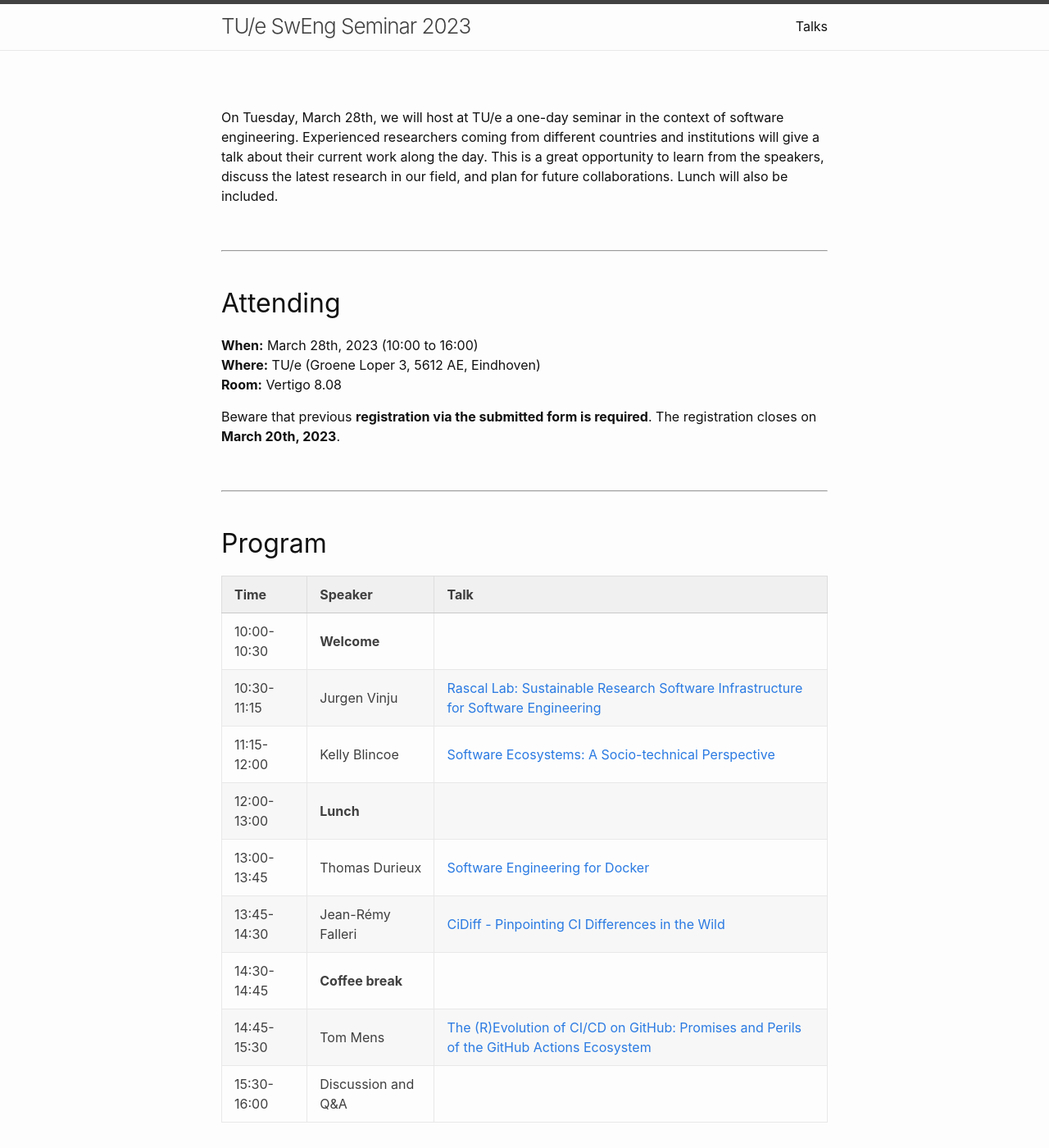
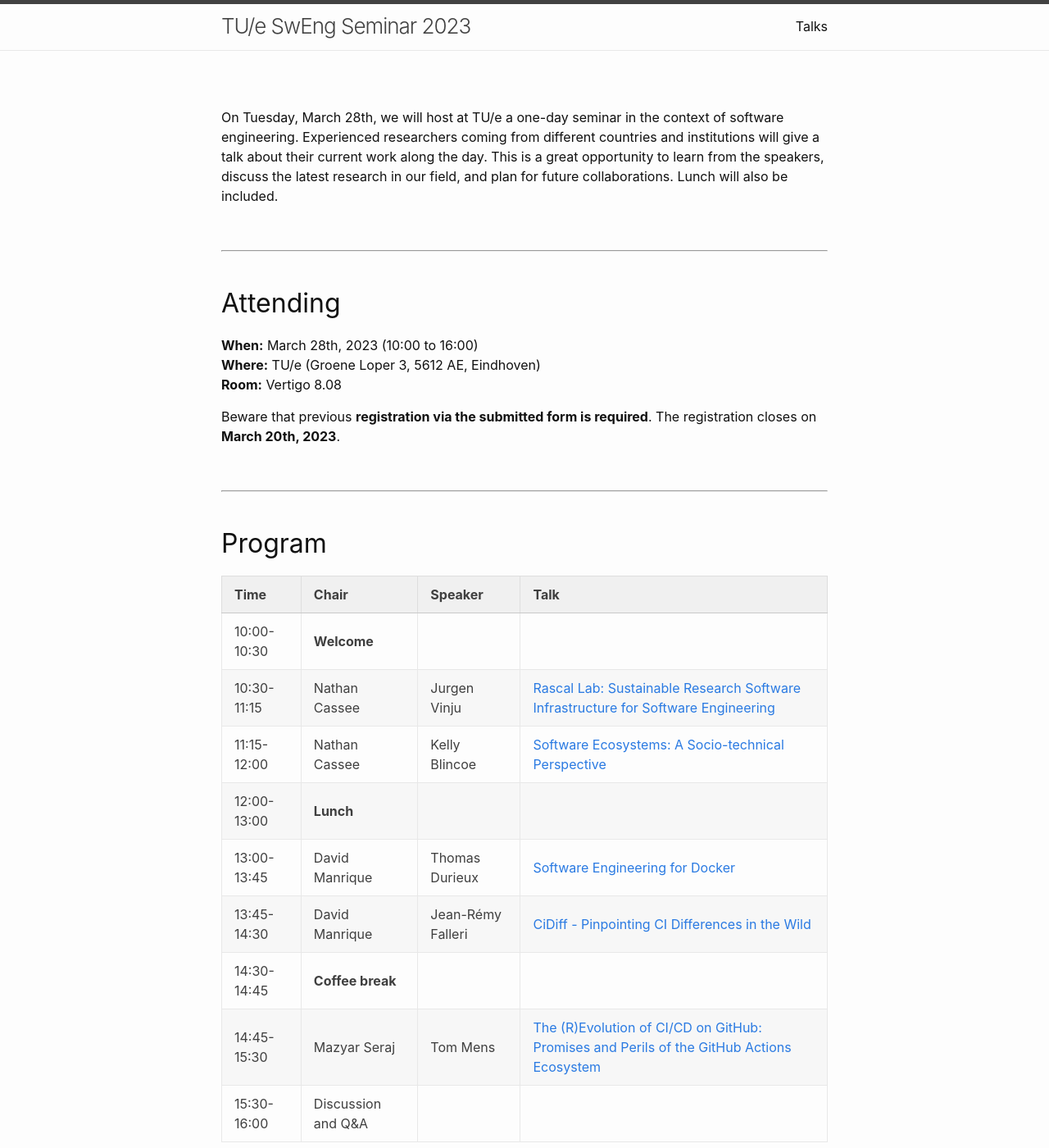
Before and after one commit to lmove/sweng-seminar, a Jekyll site: the page built from docs/index.md, in a window 1280 px wide and 1400 px high. Shown: the whole window at 82% size. Built offline with Jekyll 4.4.1, drawn with Linux system fonts in a browser that asks for light colours.

Commit message:
Add chairs

```diff
--- a/docs/index.md
+++ b/docs/index.md
@@ -34,16 +34,16 @@ On Tuesday, March 28th, we will host at TU/e a one-day seminar in the context of
 
 # Program
 
-| Time | Speaker | Talk |
-|:--|:--|:--|
-| 10:00-10:30 | **Welcome** | |
-| 10:30-11:15 | Jurgen Vinju | [Rascal Lab: Sustainable Research Software Infrastructure for Software Engineering](/sweng-seminar/jurgen-vinju/) |
-| 11:15-12:00 | Kelly Blincoe | [Software Ecosystems: A Socio-technical Perspective](/sweng-seminar/kelly-blincoe/) |
-| 12:00-13:00 | **Lunch** | |
-| 13:00-13:45 | Thomas Durieux | [Software Engineering for Docker](/sweng-seminar/thomas-durieux/) |
-| 13:45-14:30 | Jean-Rémy Falleri | [CiDiff - Pinpointing CI Differences in the Wild](/sweng-seminar/jean-remy-falleri/) |
-| 14:30-14:45 | **Coffee break** | |
-| 14:45-15:30 | Tom Mens | [The (R)Evolution of CI/CD on GitHub: Promises and Perils of the GitHub Actions Ecosystem](/sweng-seminar/tom-mens/)
+| Time | Chair | Speaker | Talk |
+|:--|:--|:--|:--|
+| 10:00-10:30 | **Welcome** | | |
+| 10:30-11:15 | Nathan Cassee | Jurgen Vinju | [Rascal Lab: Sustainable Research Software Infrastructure for Software Engineering](/sweng-seminar/jurgen-vinju/) |
+| 11:15-12:00 | Nathan Cassee | Kelly Blincoe | [Software Ecosystems: A Socio-technical Perspective](/sweng-seminar/kelly-blincoe/) |
+| 12:00-13:00 | **Lunch** | | |
+| 13:00-13:45 | David Manrique | Thomas Durieux | [Software Engineering for Docker](/sweng-seminar/thomas-durieux/) |
+| 13:45-14:30 | David Manrique | Jean-Rémy Falleri | [CiDiff - Pinpointing CI Differences in the Wild](/sweng-seminar/jean-remy-falleri/) |
+| 14:30-14:45 | **Coffee break** | | |
+| 14:45-15:30 | Mazyar Seraj | Tom Mens | [The (R)Evolution of CI/CD on GitHub: Promises and Perils of the GitHub Actions Ecosystem](/sweng-seminar/tom-mens/)
 | 15:30-16:00 | Discussion and Q&amp;A | |
 
 <br>
```
